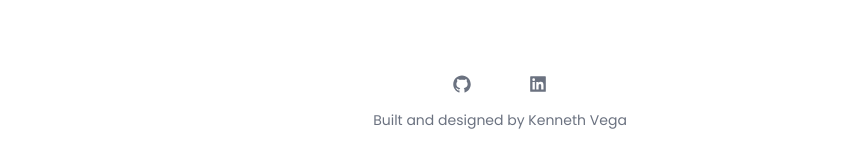
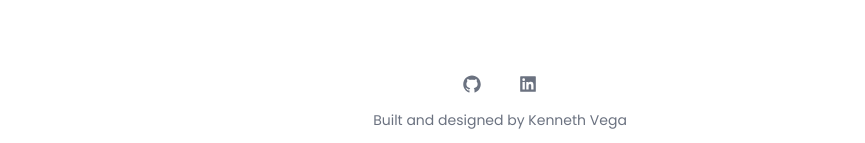
Before and after one commit to kennethvega/kennethvega.com, a Next.js app: page / in a window 1280 px wide. Shown: the part 1767-1910 px from the top of the page, without its empty margins (140-1005 px from the left). Built offline with nearby package versions, Linux system fonts and the light colour scheme; no server answers; the database is empty.

Commit message:
changed the padding of the links in the footer

```diff
--- a/components/Footer.tsx
+++ b/components/Footer.tsx
@@ -5,7 +5,7 @@ import { AiFillGithub, AiFillLinkedin } from "react-icons/ai";
 const Footer = () => {
   return (
     <>
-      <div className="text-xl flex gap-10 mt-24 text-gray-500">
+      <div className="text-xl flex gap-5 mt-24 text-gray-500">
         <Tippy content="Github profile">
           <a
             href="https://github.com/kennethvega"
```
